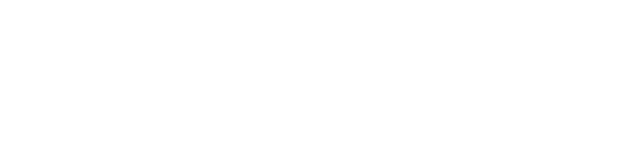
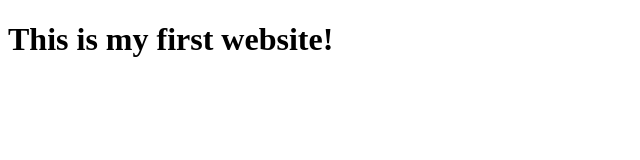
Before and after one commit to jjangpaulxx07/firstrepo1, a plain HTML site: page index.html in a window 1280 px wide. Shown: the whole page, without its empty margins (0-640 px from the left). Drawn offline with Linux system fonts and the light colour scheme.

Commit message:
Added the H1

```diff
--- a/index.html
+++ b/index.html
@@ -7,6 +7,6 @@
     <title>Paul Website</title>
 </head>
 <body>
-
+    <h1>This is my first website!</h1>
 </body>
 </html>
```
